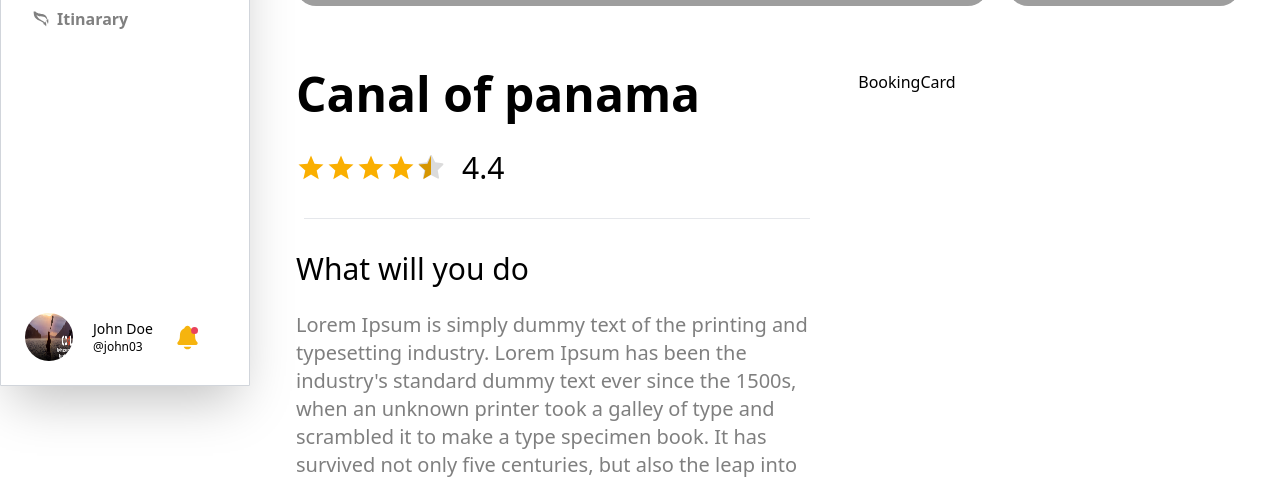
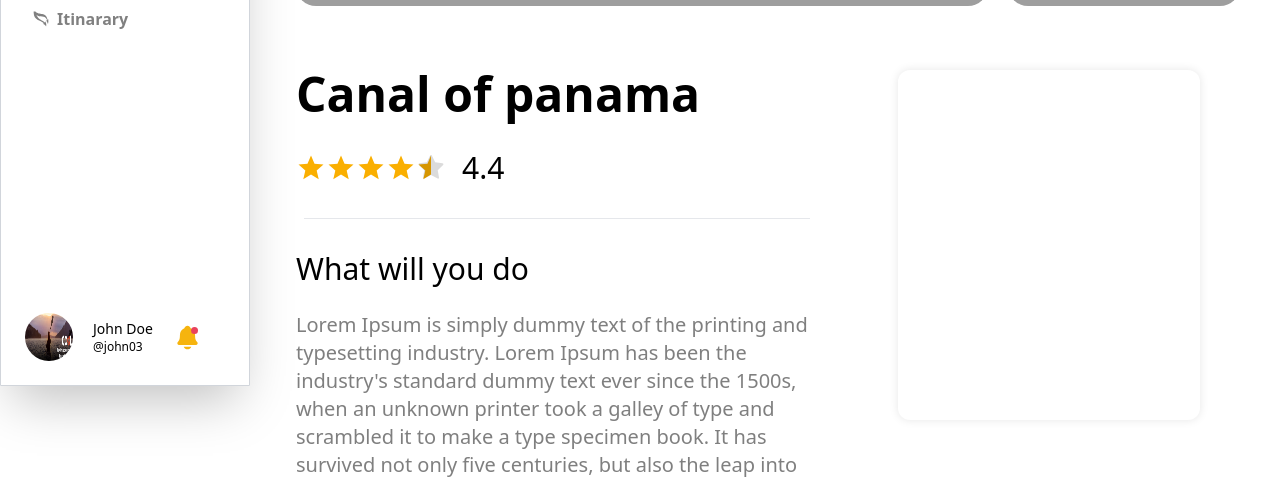
Before and after one commit to AxelCoolpa/COOL-FRONT, a React (Vite) app: page /details/1 in a window 1280 px wide. Shown: the part 414-893 px from the top of the page. Built offline with nearby package versions, Linux system fonts and the light colour scheme; grey boxes are pictures that could not be loaded.

Commit message:
create box for BookinCard

```diff
--- a/src/components/details/BookingCard.tsx
+++ b/src/components/details/BookingCard.tsx
@@ -1,7 +1,15 @@
 import React from 'react'
 
-const BookingCard = () => {
-	return <div>BookingCard</div>
+interface BookingCardProps {
+	price?: string
+}
+
+const BookingCard: React.FC<BookingCardProps> = ({ price }) => {
+	return (
+		<div className=' w-full h-[350px]'>
+			<div className='bg-white mx-10 rounded-xl h-full shadow-CooL'></div>
+		</div>
+	)
 }
 
 export default BookingCard
```
